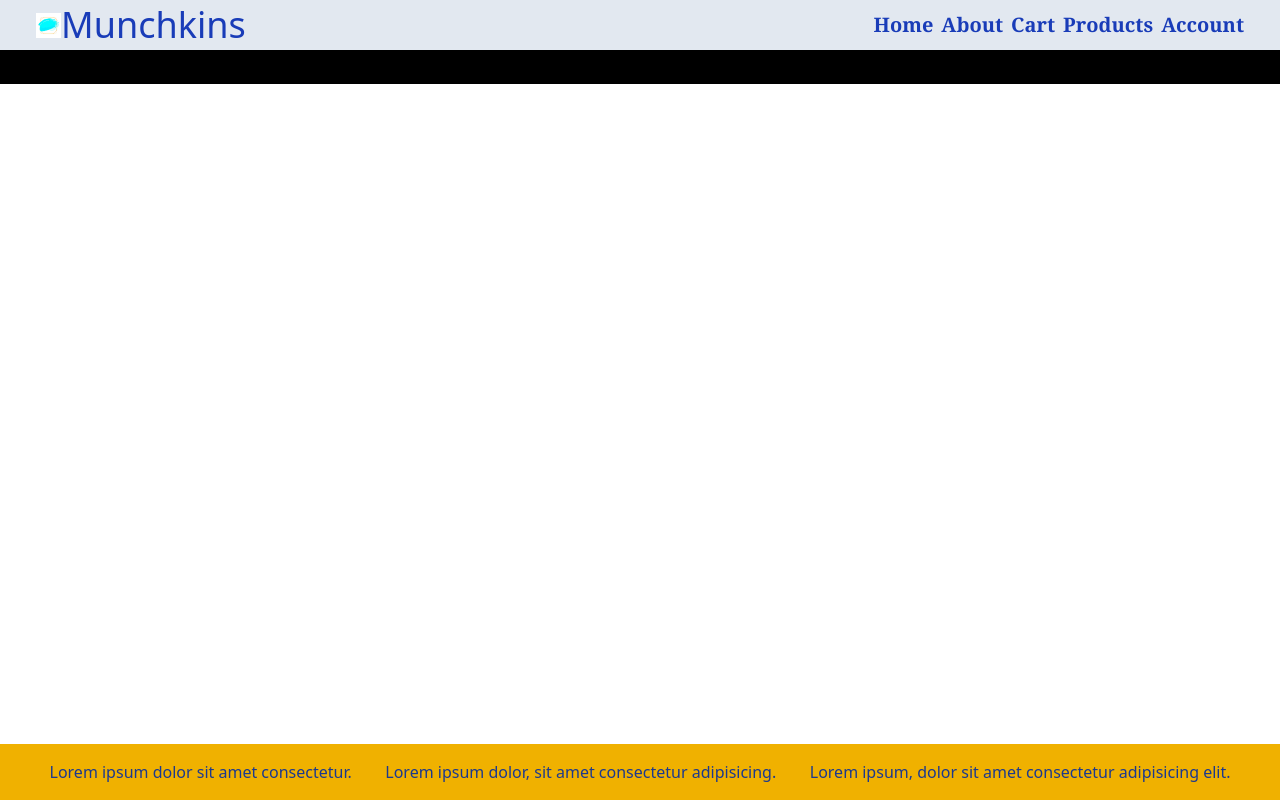
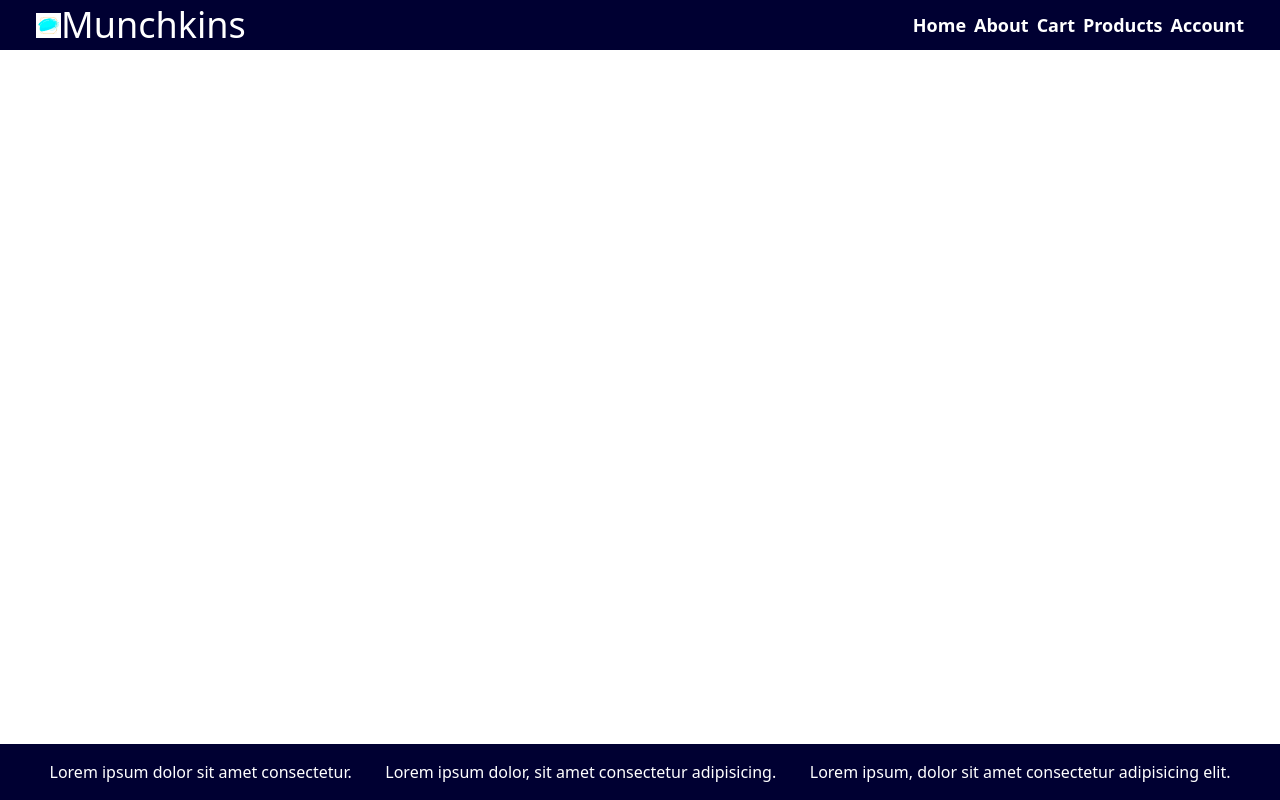
Before and after one commit to Athulya0001/ReactjsApp, a React (Vite) app: page /cart in a window 1280 px wide. Built offline with nearby package versions, Linux system fonts and the light colour scheme; no server answers.

Commit message:
displayed cards in home page with fetched data

```diff
--- a/src/App.jsx
+++ b/src/App.jsx
@@ -15,18 +15,22 @@ const App = () => {
   },[])
 
   async function fetchData() {
-    const products = await axios.get('https://dummyjson.com/products');
-    setProductData(products.data.products);
+    try {
+      const products = await axios.get('https://dummyjson.com/products');
+    setProductData(products.data?.products);
+    } catch (error) {
+      console.log("Error fetching data", error)
+    }
   }
-  // console.log(productData)
+  console.log(productData)
 
   return (
-    <div className="flex flex-col bg-black">
+    <div className="flex flex-col">
       <Navbar />
       <Routes>
         <Route path="/" element={<Home productData={productData}/>} />
-        <Route path="/cart" element={<Cart/>} />
-        <Route path="/productList" element={<ProductList productData={productData}/>} />
+        <Route path="/cart" element={<Cart productData={productData}/>} />
+        <Route path="/productList" element={<ProductList/>} />
       </Routes>
       <Footer/>
     </div>
--- a/src/components/Cards/Cards.jsx
+++ b/src/components/Cards/Cards.jsx
@@ -1,19 +1,20 @@
 import React from 'react'
 // import { products } from '../../utils/data';
 
-const Cards = ({products}) => {
+const Cards = ({productData}) => {
   return (
-    <div className='flex justify-center items-center'>
-      <div className='flex flex-col w-[350px] p-5'>
-        {/* <div className='flex'>
-          <img src={image} alt="image" className='w-full h-[350px]'/>
-        </div> */}
-        <div className='flex flex-col bg-yellow-200 font-serif'>
-          {/* <p>Lorem ipsum dolor sit amet consectetur.</p> */}
-          <p className='text-xl text-center'> <span className='text-blue-900 hover:text-blue-700 cursor-pointer'>{products.title} </span>
-            <br />
-            {/* <span className='text-lg text-gray-700 hover:text-gray-500 cursor-pointer'>Price: {price}</span> */}
-             </p>
+    <div className='flex justify-center items-center  bg-slate-200 rounded-md'>
+      <div className='flex flex-col justify-center items-center w-[300px] h-[330px] p-5 gap-y-2'>
+        <div className='flex object-cover w-full h-3/5'>
+          <img src={productData.images} alt="image" className='w-full'/>
+        </div>
+        <div className='flex flex-col font-serif w-full'>
+          <p className='text-xl text-center truncate text-[#000030]'>{productData.title}</p>
+          <span className='truncate text-lg text-blue-[#000030]'>{productData.description}</span>
+        </div>
+        <div className="flex gap-x-4">
+          <span>Price: {productData.price}</span>
+          <button className='bg-[#000030] text-white rounded-md px-3 py-1'>Add to Cart</button>
         </div>
       </div>
     </div>
--- a/src/components/Footer/Footer.jsx
+++ b/src/components/Footer/Footer.jsx
@@ -2,10 +2,10 @@ import React from 'react'
 
 const Footer = () => {
   return (
-    <div className='flex justify-evenly items-center bg-yellow-500 absolute right-0 left-0 bottom-0 p-4 h-[50px'>
-      <div className='text-blue-900'>Lorem ipsum dolor sit amet consectetur.</div>
-      <div className='text-blue-900'>Lorem ipsum dolor, sit amet consectetur adipisicing.</div>
-      <div className='text-blue-900'>Lorem ipsum, dolor sit amet consectetur adipisicing elit.</div>
+    <div className='flex justify-evenly items-center bg-[#000032] absolute right-0 left-0 bottom-0 p-4 h-[50px'>
+      <div className='text-white'>Lorem ipsum dolor sit amet consectetur.</div>
+      <div className='text-white'>Lorem ipsum dolor, sit amet consectetur adipisicing.</div>
+      <div className='text-white'>Lorem ipsum, dolor sit amet consectetur adipisicing elit.</div>
     </div>
   )
 }
--- a/src/components/Navbar/Navbar.jsx
+++ b/src/components/Navbar/Navbar.jsx
@@ -4,26 +4,26 @@ import { Link } from 'react-router-dom';
 
 const Navbar = () => {
   return (
-    <div className=' flex justify-center bg-slate-200  items-center p-4 h-[50px] absolute right-0 left-0 top-0'>
+    <div className=' flex justify-center bg-[#000032]  items-center p-4 h-[50px] absolute right-0 left-0 top-0'>
       <div className='w-full flex justify-between items-center mx-5'>
       <Link to={'/'}>
       <div className='flex justify-center items-center font-macondo'>
         <img src={Logo} alt="logo_image" width={25} />
-        <h1 className='fontfam text-blue-800 text-4xl hover:text-blue-600'>Munchkins</h1>
+        <h1 className='fontfam text-white text-4xl hover:text-blue-600'>Munchkins</h1>
       </div>
       </Link>
-      <div className='flex justify-evenly items-center gap-2 font-serif font-bold'>
+      <div className='flex justify-evenly items-center gap-2 font-bold'>
       <Link to={'/'}>
-        <span className='text-blue-800 hover:text-blue-500 text-xl cursor-poniter'>Home</span>
+        <span className='text-white hover:text-blue-500 text-lg cursor-poniter'>Home</span>
         </Link>
-        <a href="#About" className='text-blue-800 hover:text-blue-500 text-xl'>About</a>
+        <a href="#About" className='text-white hover:text-blue-500 text-lg'>About</a>
         <Link to={'/cart'}>
-        <span className='text-blue-800 hover:text-blue-500 text-xl cursor-poniter'>Cart</span>
+        <span className='text-white hover:text-blue-500 text-lg cursor-poniter'>Cart</span>
         </Link>
         <Link to={'/productList'}>
-        <span className='text-blue-800 hover:text-blue-500 text-xl cursor-poniter'>Products</span>
+        <span className='text-white hover:text-blue-500 text-lg cursor-poniter'>Products</span>
         </Link>
-        <a href="#Account" className='text-blue-800 hover:text-blue-500 text-xl'>Account</a>
+        <a href="#Account" className='text-white hover:text-blue-500 text-lg'>Account</a>
       </div>
       </div>
     </div>
--- a/src/pages/Cart/Cart.jsx
+++ b/src/pages/Cart/Cart.jsx
@@ -2,8 +2,21 @@ import React from 'react'
 
 const Cart = () => {
   return (
-    <div className='mt-[60px]'>
-      Cart Page
+    <div className='flex flex-3/5 justify-center mt-[60px]'>
+      <div className='flex flex-col justify-center p-3'>
+        {/* left section */}
+        <div className="grid grid-col-4 p-2 items-center">
+          <div>
+
+          </div>
+          <div></div>
+          <div></div>
+          <div></div>
+        </div>
+      </div>
+      <div className="flex flex-col">
+        {/* right section */}
+      </div>
     </div>
   )
 }
--- a/src/pages/Home.jsx
+++ b/src/pages/Home.jsx
@@ -1,15 +1,14 @@
 import React from "react";
+import Cards from "../components/Cards/Cards";
 
-
-const Home = (productData) => {
+const Home = ({ productData }) => {
   return (
     <div className="flex flex-col gap-10 justify-center items-center mt-[60px]">
-      <div></div>
-      {/* <div className='flex justify-center items-center'>
-        {products.map((product)=>
-        <Cards product= {product.product} price={product.price} image={product.image}/>)}
-        </div> */}
-      <p className="flex text-center">{productData.description}</p>
+      <div className="grid grid-col-4 gap-3">
+        {productData.forEach(productData => {
+          <Cards productData={productData} />
+        })}
+      </div>
     </div>
   );
 };
--- a/src/pages/Products/ProductList.jsx
+++ b/src/pages/Products/ProductList.jsx
@@ -1,10 +1,10 @@
 import React from 'react'
 import Cards from '../../components/Cards/Cards'
 
-const ProductList = ({productData}) => {
+const ProductList = () => {
   return (
     <div className='mt-[60px]'>
-      <Cards products={productData}/>
+      products
     </div>
   )
 }
```
